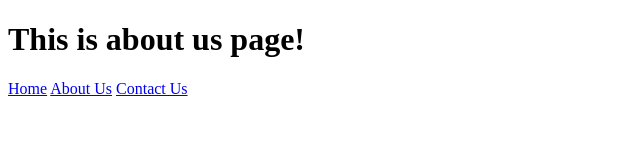
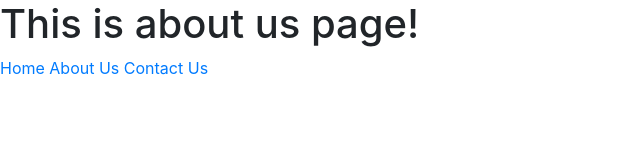
Before and after one commit to jiad/project, a plain HTML site: page multipage/about.html in a window 1280 px wide. Shown: the whole page, without its empty margins (0-640 px from the left). Drawn offline with nearby package versions, Linux system fonts and the light colour scheme.

Commit message:
added bootstrap cdn
added bootstrap cdn in 3 pages

```diff
--- a/multipage/about.html
+++ b/multipage/about.html
@@ -2,6 +2,7 @@
 <html>
 	<head>
 	<title>About us</title>
+	<link rel="stylesheet" href="https://stackpath.bootstrapcdn.com/bootstrap/4.3.1/css/bootstrap.min.css" integrity="sha384-ggOyR0iXCbMQv3Xipma34MD+dH/1fQ784/j6cY/iJTQUOhcWr7x9JvoRxT2MZw1T" crossorigin="anonymous">
 	<link rel="stylesheet" type="text/css" href="style.css">
 	</head>
 	<body>
```
Also changed, not shown: multipage/contact.html (+1 -0 lines), multipage/index.html (+1 -0 lines).
